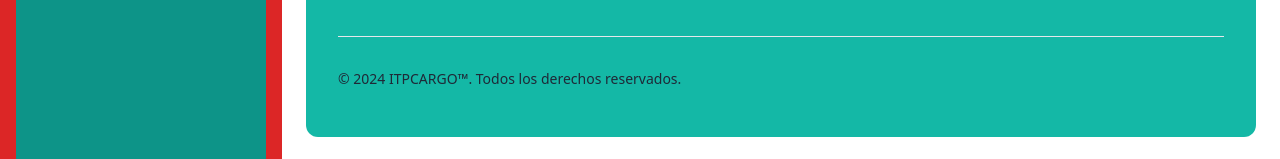
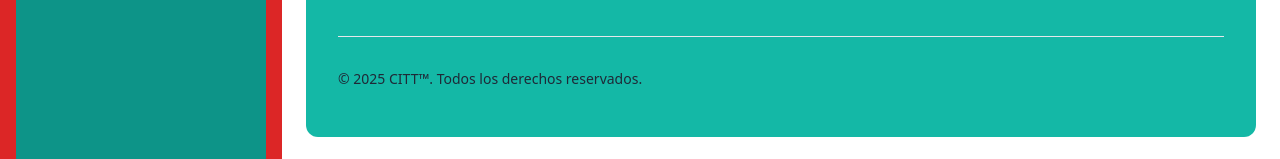
Before and after one commit to WilliamsRT93/citt-ev2, a React (Vite) app in the folder frontend/: page / in a window 1280 px wide. Shown: the part 606-765 px from the top of the page. Built offline with nearby package versions, Linux system fonts and the light colour scheme.

Commit message:
style: actualizar año y nombre a CITT en el footer

```diff
--- a/frontend/src/componentes/Layouts/Footer.jsx
+++ b/frontend/src/componentes/Layouts/Footer.jsx
@@ -70,9 +70,9 @@ function Footer() {
         <hr className="my-6 border-gray-200 sm:mx-auto dark:border-gray-700 lg:my-8" />
         <div className="sm:flex sm:items-center sm:justify-between">
           <span className="text-sm text-gray-800 dark:text-gray-800 sm:text-center">
-            © 2024{" "}
+            © 2025{" "}
             <a href="#" className="hover:underline">
-              ITPCARGO™
+              CITT™
             </a>
             . Todos los derechos reservados.
           </span>
```
